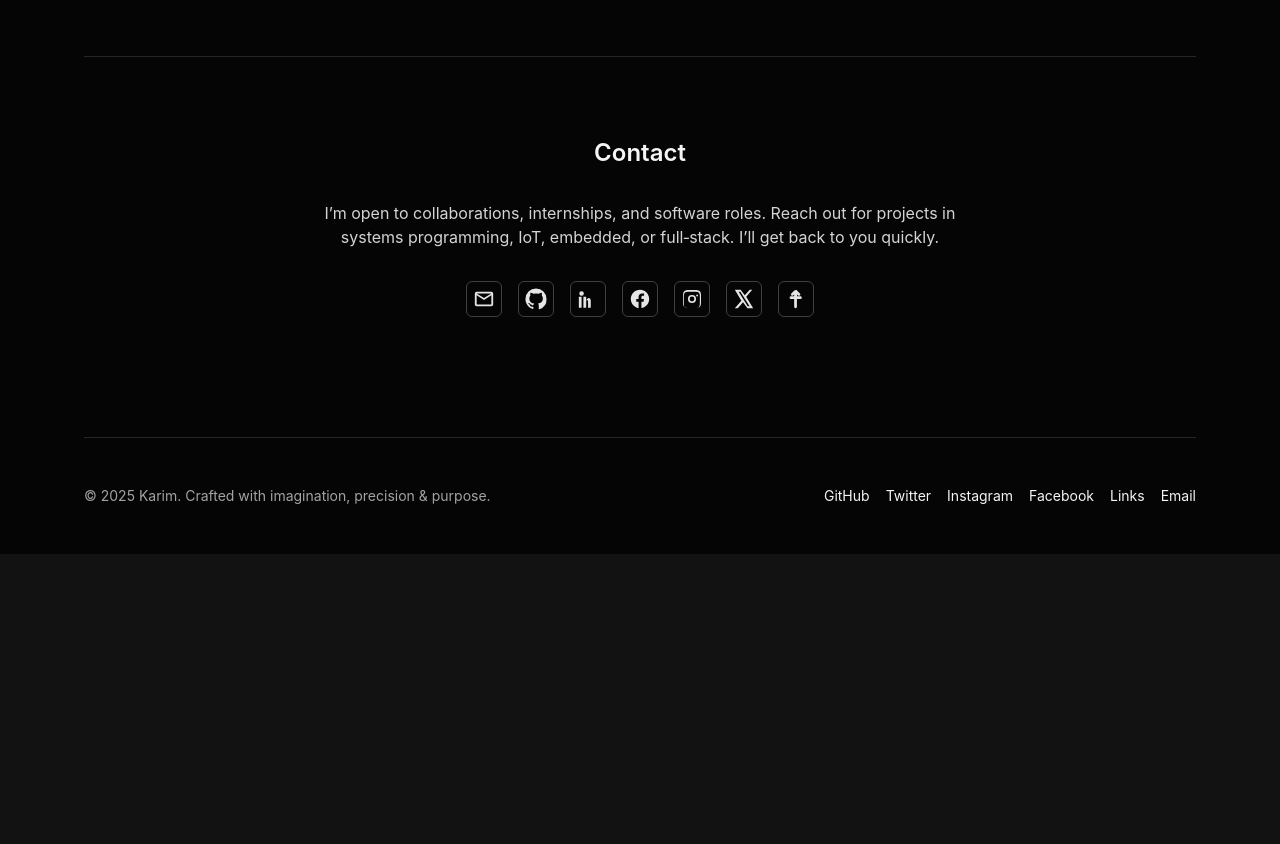
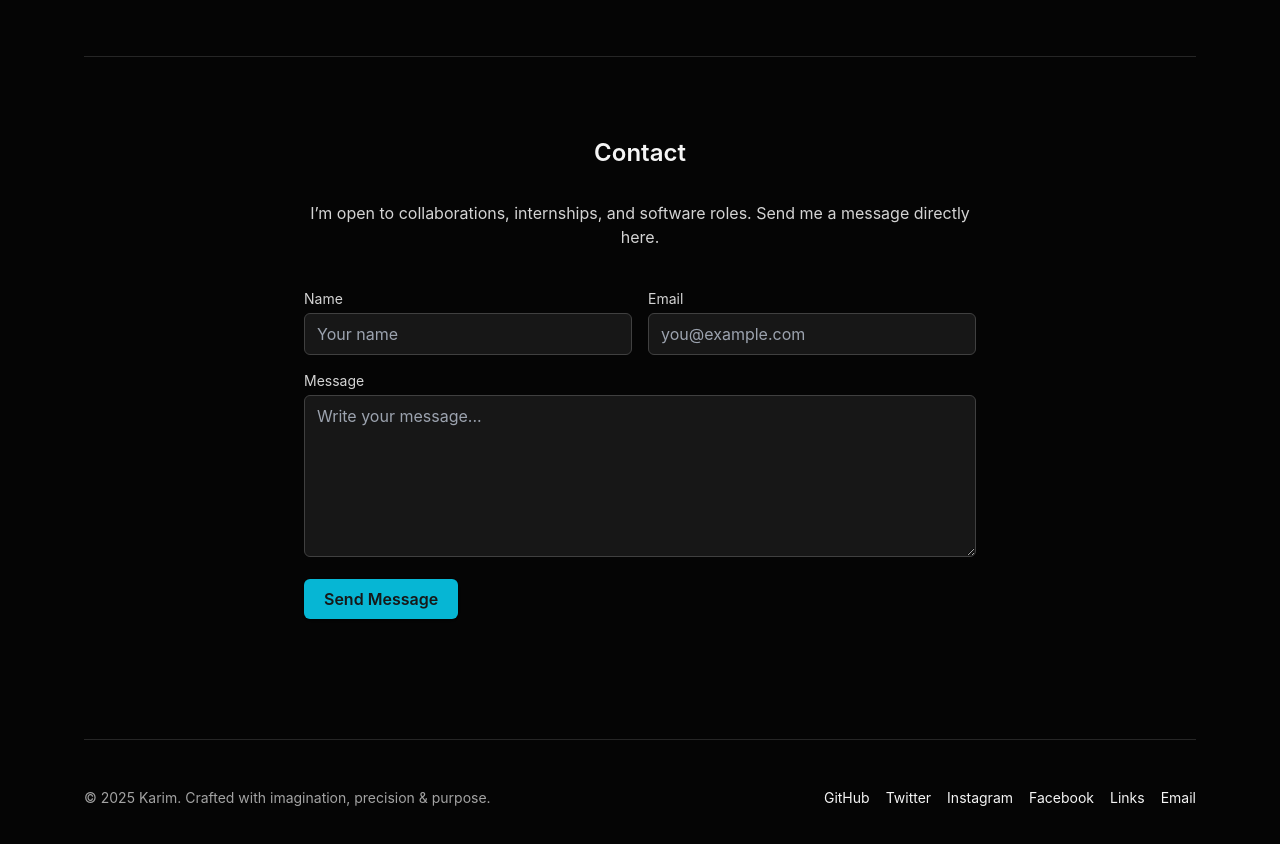
Before and after one commit to Kernel-Hunter/kernel-portfolio, a Next.js app: page / in a window 1280 px wide. Shown: the part 3280-4124 px from the top of the page. Before the commit the page ends 3834 px from the top, so only its background shows below. Built offline with nearby package versions, Linux system fonts and the light colour scheme.

Commit message:
Update Contact.jsx

```diff
--- a/components/Contact.jsx
+++ b/components/Contact.jsx
@@ -1,112 +1,126 @@
 'use client';
 
+import { useState } from 'react';
+
 export default function Contact() {
+  const [form, setForm] = useState({ name: '', email: '', message: '' });
+  const [status, setStatus] = useState({ loading: false, success: '', error: '' });
+
+  const onChange = (e) => {
+    setForm((f) => ({ ...f, [e.target.name]: e.target.value }));
+  };
+
+  const validate = () => {
+    if (!form.name.trim() || !form.email.trim() || !form.message.trim()) {
+      setStatus({ loading: false, success: '', error: 'Please fill in all fields.' });
+      return false;
+    }
+    const emailOk = /^[^\s@]+@[^\s@]+\.[^\s@]+$/.test(form.email);
+    if (!emailOk) {
+      setStatus({ loading: false, success: '', error: 'Please enter a valid email address.' });
+      return false;
+    }
+    return true;
+  };
+
+  const onSubmit = async (e) => {
+    e.preventDefault();
+    setStatus({ loading: true, success: '', error: '' });
+
+    if (!validate()) return;
+
+    try {
+      const res = await fetch('/api/contact', {
+        method: 'POST',
+        headers: { 'Content-Type': 'application/json' },
+        body: JSON.stringify(form),
+      });
+      const data = await res.json();
+
+      if (!res.ok) {
+        throw new Error(data.error || 'Failed to send message.');
+      }
+
+      setStatus({ loading: false, success: 'Message sent! I will get back to you soon.', error: '' });
+      setForm({ name: '', email: '', message: '' });
+    } catch (err) {
+      setStatus({ loading: false, success: '', error: err.message || 'Something went wrong.' });
+    }
+  };
+
   return (
     <section id="contact" className="py-20 border-t dark:border-neutral-800 border-neutral-300">
-      <div className="max-w-4xl mx-auto px-5 text-center">
-        <h3 className="section-title">Contact</h3>
-        <p className="dark:text-neutral-300 text-neutral-700 max-w-2xl mx-auto">
-          I’m open to collaborations, internships, and software roles. Reach out for projects in systems programming,
-          IoT, embedded, or full‑stack. I’ll get back to you quickly.
+      <div className="max-w-4xl mx-auto px-5">
+        <h3 className="section-title text-center">Contact</h3>
+        <p className="dark:text-neutral-300 text-neutral-700 max-w-2xl mx-auto text-center">
+          I’m open to collaborations, internships, and software roles. Send me a message directly here.
         </p>
 
-        <div className="mt-8 flex flex-wrap items-center justify-center gap-4">
-          {/* Email */}
-          <a
-            href="mailto:karim.masmoudi.dev@gmail.com"
-            className="icon-btn"
-            aria-label="Send email"
-            title="Send email"
-          >
-            <svg viewBox="0 0 24 24" width="22" height="22" className="fill-current" aria-hidden="true">
-              <path d="M20 4H4a2 2 0 0 0-2 2v12a2 2 0 0 0 2 2h16a2 2 0 0 0 2-2V6a2 2 0 0 0-2-2Zm0 2-8 5L4 6h16Zm0 12H4V8l8 5 8-5v10Z"/>
-            </svg>
-          </a>
+        {/* Social icons row (keep your existing icons above or below as you prefer) */}
 
-          {/* GitHub */}
-          <a
-            href="https://github.com/Kernel-Hunter"
-            target="_blank"
-            rel="noopener noreferrer"
-            className="icon-btn"
-            aria-label="GitHub profile"
-            title="GitHub profile"
-          >
-            <svg viewBox="0 0 24 24" width="22" height="22" className="fill-current" aria-hidden="true">
-              <path d="M12 .5A11.5 11.5 0 0 0 .5 12c0 5.08 3.29 9.38 7.86 10.89.58.11.79-.25.79-.56 0-.28-.01-1.02-.02-2-3.2.7-3.88-1.54-3.88-1.54-.53-1.34-1.3-1.7-1.3-1.7-1.06-.72.08-.7.08-.7 1.17.08 1.79 1.2 1.79 1.2 1.04 1.78 2.73 1.27 3.4.97.11-.76.41-1.27.75-1.56-2.55-.29-5.23-1.28-5.23-5.71 0-1.26.45-2.29 1.19-3.1-.12-.29-.52-1.46.11-3.05 0 0 .97-.31 3.18 1.18a11.02 11.02 0 0 1 5.79 0c2.2-1.49 3.17-1.18 3.17-1.18.64 1.59.24 2.76.12 3.05.74.81 1.18 1.84 1.18 3.1 0 4.44-2.69 5.41-5.25 5.7.43.37.81 1.11.81 2.25 0 1.63-.02 2.95-.02 3.35 0 .31.21.68.8.56A11.5 11.5 0 0 0 23.5 12 11.5 11.5 0 0 0 12 .5Z" />
-            </svg>
-          </a>
+        <form onSubmit={onSubmit} className="mt-10 grid grid-cols-1 gap-4 max-w-2xl mx-auto">
+          <div className="grid grid-cols-1 md:grid-cols-2 gap-4">
+            <div>
+              <label className="block text-sm dark:text-neutral-300 text-neutral-700 mb-1">Name</label>
+              <input
+                type="text"
+                name="name"
+                value={form.name}
+                onChange={onChange}
+                className="w-full px-3 py-2 rounded-md border dark:border-neutral-700 border-neutral-300
+                           bg-white dark:bg-neutral-900 dark:text-neutral-200 text-neutral-800
+                           focus:outline-none focus:ring-2 focus:ring-cyan-500"
+                placeholder="Your name"
+                required
+              />
+            </div>
+            <div>
+              <label className="block text-sm dark:text-neutral-300 text-neutral-700 mb-1">Email</label>
+              <input
+                type="email"
+                name="email"
+                value={form.email}
+                onChange={onChange}
+                className="w-full px-3 py-2 rounded-md border dark:border-neutral-700 border-neutral-300
+                           bg-white dark:bg-neutral-900 dark:text-neutral-200 text-neutral-800
+                           focus:outline-none focus:ring-2 focus:ring-cyan-500"
+                placeholder="you@example.com"
+                required
+              />
+            </div>
+          </div>
 
-          {/* LinkedIn */}
-          <a
-            href="https://www.linkedin.com/in/karim-masmoudi"
-            target="_blank"
-            rel="noopener noreferrer"
-            className="icon-btn"
-            aria-label="LinkedIn profile"
-            title="LinkedIn profile"
-          >
-            <svg viewBox="0 0 24 24" width="22" height="22" className="fill-current" aria-hidden="true">
-              <path d="M4.98 3.5A2.5 2.5 0 1 0 5 8.5a2.5 2.5 0 0 0-.02-5Zm.02 6H2v12h3V9.5Zm5 0H7v12h3v-6.66c0-1.78 2.07-1.92 2.07 0V21.5H15v-7.52c0-4.2-4.55-4.04-5 1.12V9.5Z"/>
-            </svg>
-          </a>
+          <div>
+            <label className="block text-sm dark:text-neutral-300 text-neutral-700 mb-1">Message</label>
+            <textarea
+              name="message"
+              value={form.message}
+              onChange={onChange}
+              rows={6}
+              className="w-full px-3 py-2 rounded-md border dark:border-neutral-700 border-neutral-300
+                         bg-white dark:bg-neutral-900 dark:text-neutral-200 text-neutral-800
+                         focus:outline-none focus:ring-2 focus:ring-cyan-500"
+              placeholder="Write your message..."
+              required
+            />
+          </div>
 
-          {/* Facebook */}
-          <a
-            href="https://www.facebook.com/kimou.mas"
-            target="_blank"
-            rel="noopener noreferrer"
-            className="icon-btn"
-            aria-label="Facebook profile (@kimou.mas)"
-            title="Facebook: kimou.mas"
-          >
-            <svg viewBox="0 0 24 24" width="22" height="22" className="fill-current" aria-hidden="true">
-              <path d="M22 12.06C22 6.5 17.52 2 12 2S2 6.5 2 12.06c0 5 3.66 9.14 8.44 9.94v-7.03H7.9v-2.9h2.54V9.8c0-2.5 1.49-3.89 3.77-3.89 1.09 0 2.23.2 2.23.2v2.46h-1.26c-1.24 0-1.63.77-1.63 1.56v1.87h2.78l-.44 2.9h-2.34v7.03C18.34 21.2 22 17.06 22 12.06Z"/>
-            </svg>
-          </a>
-
-          {/* Instagram */}
-          <a
-            href="https://www.instagram.com/karim._.masmoudi"
-            target="_blank"
-            rel="noopener noreferrer"
-            className="icon-btn"
-            aria-label="Instagram profile (@karim._.masmoudi)"
-            title="Instagram: @karim._.masmoudi"
-          >
-            <svg viewBox="0 0 24 24" width="22" height="22" className="fill-current" aria-hidden="true">
-              <path d="M12 2.2c3.2 0 3.6 0 4.85.07 1.17.06 1.8.25 2.22.42.56.22.96.48 1.38.9.42.42.68.82.9 1.38.17.42.36 1.05.42 2.22.07 1.25.07 1.65.07 4.85s0 3.6-.07 4.85c-.06 1.17-.25 1.8-.42 2.22-.22.56-.48.96-.9 1.38-.42.42-.82.68-1.38.9-.42.17-1.05.36-2.22.42-1.25.07-1.65.07-4.85.07s-3.6 0-4.85-.07c-1.17-.06-1.8-.25-2.22-.42a4.34 4.34 0 0 1-1.38-.9 4.34 4.34 0 0 1-.9-1.38c-.17-.42-.36-1.05-.42-2.22C2.2 15.6 2.2 15.2 2.2 12s0-3.6.07-4.85c.06-1.17.25-1.8.42-2.22.22-.56.48-.96.9-1.38.42-.42.82-.68 1.38-.9.42-.17 1.05-.36 2.22-.42C8.4 2.2 8.8 2.2 12 2.2Zm0 1.8c-3.15 0-3.52 0-4.76.07-.97.05-1.5.21-1.85.35-.46.18-.8.4-1.15.75-.35.35-.57.69-.75 1.15-.14.35-.3.88-.35 1.85-.07 1.24-.07 1.61-.07 4.76s0 3.52.07 4.76c.05 1.97.42 2.47.75 3 .35.35.69.57 1.15.75.35.14.88.3 1.85.35 1.24.07 1.61.07 4.76.07s3.52 0 4.76-.07c.97-.05 1.5-.21 1.85-.35.46-.18.8-.4 1.15-.75.35-.35.57-.69.75-1.15.14-.35.3-.88.35-1.85.07-1.24.07-1.61.07-4.76s0-3.52-.07-4.76c-.05-.97-.21-1.5-.35-1.85-.18-.46-.4-.8-.75-1.15-.35-.35-.69-.57-1.15-.75-.35-.14-.88-.3-1.85-.35-1.24-.07-1.61-.07-4.76-.07Zm0 3.6a4.4 4.4 0 1 1 0 8.8 4.4 4.4 0 0 1 0-8.8Zm0 1.8a2.6 2.6 0 1 0 0 5.2 2.6 2.6 0 0 0 0-5.2Zm5.6-2.2a1 1 0 1 1 0 2 1 1 0 0 1 0-2Z"/>
-            </svg>
-          </a>
-
-          {/* Twitter/X */}
-          <a
-            href="https://twitter.com/karim0masmoudi"
-            target="_blank"
-            rel="noopener noreferrer"
-            className="icon-btn"
-            aria-label="Twitter profile (@karim0masmoudi)"
-            title="Twitter: @karim0masmoudi"
-          >
-            <svg viewBox="0 0 24 24" width="22" height="22" className="fill-current" aria-hidden="true">
-              <path d="M18.244 2H21l-6.56 7.49L22 22h-6.222l-4.86-6.34L5.2 22H2l7.12-8.12L2 2h6.35l4.49 5.91L18.244 2Zm-2.18 18h2.04L8.04 4H6.1l9.964 16Z"/>
-            </svg>
-          </a>
-
-          {/* Linktree */}
-          <a
-            href="https://linktr.ee/karim.masmoudi"
-            target="_blank"
-            rel="noopener noreferrer"
-            className="icon-btn"
-            aria-label="Linktree"
-            title="Linktree: linktr.ee/karim.masmoudi"
-          >
-            <svg viewBox="0 0 24 24" width="22" height="22" className="fill-current" aria-hidden="true">
-              <path d="M10.9 2.6a1.5 1.5 0 0 1 2.2 0l3.2 3.3a1.5 1.5 0 1 1-2.2 2.1l-.9-.9V9h3.6a1.5 1.5 0 0 1 0 3H13v8.5a1.5 1.5 0 0 1-3 0V12H6.5a1.5 1.5 0 0 1 0-3H10V7.1l-.9.9a1.5 1.5 0 1 1-2.2-2.1l3.2-3.3Z"/>
-            </svg>
-          </a>
-        </div>
+          <div className="flex items-center gap-3">
+            <button
+              type="submit"
+              disabled={status.loading}
+              className="px-5 py-2 rounded-md bg-cyan-500 hover:bg-cyan-400 text-neutral-900 font-semibold shadow transition disabled:opacity-60"
+            >
+              {status.loading ? 'Sending...' : 'Send Message'}
+            </button>
+            {status.success && (
+              <span className="text-sm text-green-500">{status.success}</span>
+            )}
+            {status.error && (
+              <span className="text-sm text-red-500">{status.error}</span>
+            )}
+          </div>
+        </form>
       </div>
     </section>
   );
```
